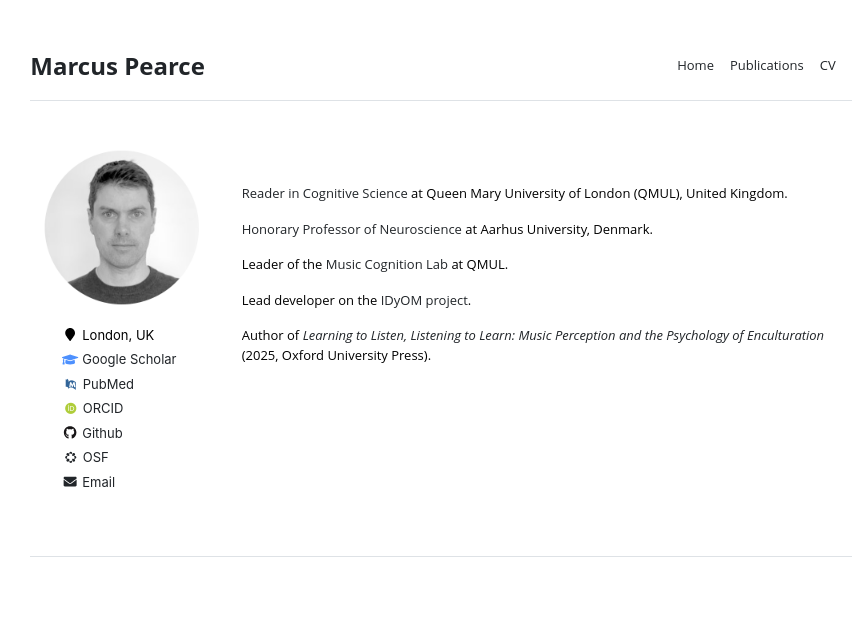
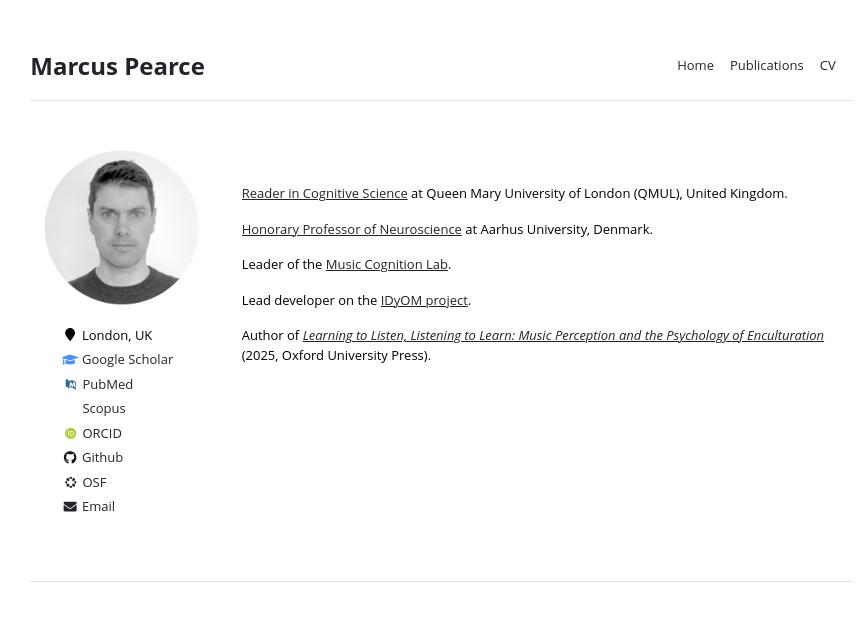
Before and after one commit to mtpearce/mtpearce.github.io, a Jekyll site: the page built from index.md, in a window 1280 px wide. Shown: the top 621 px of the page, without its empty margins (199-1065 px from the left). Built offline with Jekyll 4.4.1, drawn with Linux system fonts in a browser that asks for light colours; some web fonts are replaced.

Commit message:
Update home page

```diff
--- a/_layouts/home.html
+++ b/_layouts/home.html
@@ -9,9 +9,10 @@ layout: default
     <div><br></div>
     <div class="author__urls-wrapper">
       <ul class="social-icons">
-        <li><i class="fa fa-map-marker fa-fw" aria-hidden="false"></i> London, UK</li>
+        <li><i class="fa fa-map-marker fa-fw" aria-hidden="true"></i> London, UK</li>
         <li><a href="https://scholar.google.co.uk/citations?user=UImWMekAAAAJ"><i class="fas fa-graduation-cap fa-fw"></i> Google Scholar</a>
         <li><a href="https://pubmed.ncbi.nlm.nih.gov/?term=marcus+pearce&sort=date&sort_order=desc"><i class="ai ai-pubmed ai-fw"></i> PubMed</a></li>
+        <li><a href="https://www.scopus.com/authid/detail.uri?authorId=8674558800"><i class="ai ai-scopus ai-fw"></i> Scopus</a></li>
         <li><a href="https://orcid.org/0000-0002-1282-431X"><i class="ai ai-orcid ai-fw"></i> ORCID</a></li>
         <li><a href="https://github.com/mtpearce"><i class="fab fa-fw fa-github" aria-hidden="true"></i> Github</a></li>
         <li><a href="https://osf.io/2nxqh/"><i class="ai ai-osf ai-fw"></i> OSF</a></li>
--- a/_sass/main.scss
+++ b/_sass/main.scss
@@ -2,8 +2,10 @@
 
 $backgroundColor: #ffffff;
 $bodyColor: #000000;
-$bodyFont: -apple-system,BlinkMacSystemFont,"Segoe UI",Helvetica,Arial,sans-serif,"Apple Color Emoji","Segoe UI Emoji","Segoe UI Symbol";
-$sans-serif: -apple-system, ".SFNSText-Regular", "San Francisco", "Roboto", "Segoe UI", "Helvetica Neue", "Lucida Grande", Arial, sans-serif;
+$bodyFont: "Open Sans", "Source Sans Pro", "Helvetica Neue", Helvetica, Arial, sans-serif;
+$sans-serif: $bodyFont;
+// $bodyFont: -apple-system,BlinkMacSystemFont,"Segoe UI",Helvetica,Arial,sans-serif,"Apple Color Emoji","Segoe UI Emoji","Segoe UI Symbol";
+// $sans-serif: -apple-system, ".SFNSText-Regular", "San Francisco", "Roboto", "Segoe UI", "Helvetica Neue", "Lucida Grande", Arial, sans-serif;
 $linkColor: #212529 !important;
 
 $github-color               : #171516;
@@ -12,6 +14,7 @@ $github-color               : #171516;
 $orcid-color                : #afcd3a;
 $pubmed-color               : #326599;
 $google-scholar-color       : #4d90fe;
+$scopus-color               : #f36d20;
 
 $gray                       : #7a8288;
 $dark-gray                  : mix(#000, $gray, 40%);
@@ -33,11 +36,10 @@ html {
 }
 
 body {
-    font-family: "Open Sans", "Source Sans Pro", "Helvetica Neue", Helvetica, Arial, sans-serif;
     background: $backgroundColor;
     color: $bodyColor;
     font-size: small;
-    // font-family: $bodyFont;
+    font-family: $bodyFont;
     text-align: left;
 }
 
@@ -103,6 +105,12 @@ li:not(:last-child) {
         color: #000;
     }
 
+    .fa-fa-map-marker,
+    .fa-fa-map-marker-alt,
+    .fa-fa-map-marker-square {
+        color: $gray;
+    }
+
     .fa-github,
     .fa-github-alt,
     .fa-github-square {
@@ -119,6 +127,12 @@ li:not(:last-child) {
     .ai-pubmed-alt,
     .ai-pubmed-square {
         color: $pubmed-color;
+    }
+
+    .ai-scopus,
+    .ai-scopus-alt,
+    .ai-scopus-square {
+        color: $scopus-color;
     }
 
     .fa-graduation-cap,
@@ -148,9 +162,9 @@ li:not(:last-child) {
     overflow: hidden;
     margin-top: 35px;
 
-    //a {
-        // text-decoration: underline;
-    //}
+    a {
+        text-decoration: underline solid 1px;
+    }
 }
 
 
--- a/index.md
+++ b/index.md
@@ -7,7 +7,7 @@ title: "Home"
 
 <a href="https://pure.au.dk/portal/en/persons/marcus-pearce(f0db7f72-b766-44d2-aece-e5f85ddbf172).html">Honorary Professor of Neuroscience</a> at Aarhus University, Denmark.
 
-Leader of the <a href="http://music-cognition.eecs.qmul.ac.uk">Music Cognition Lab</a> at QMUL.
+Leader of the <a href="http://music-cognition.eecs.qmul.ac.uk">Music Cognition Lab</a>.
 
 Lead developer on the <a href="https://www.marcus-pearce.com/idyom">IDyOM project</a>.
 
```
